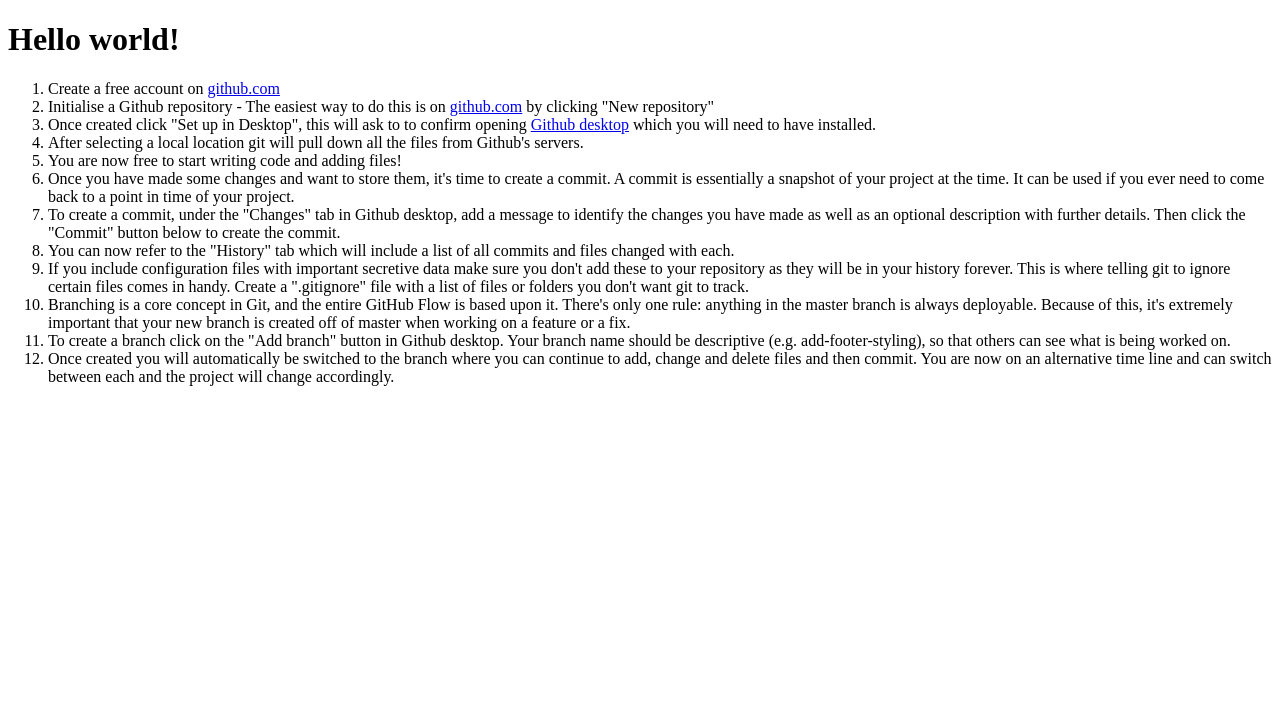
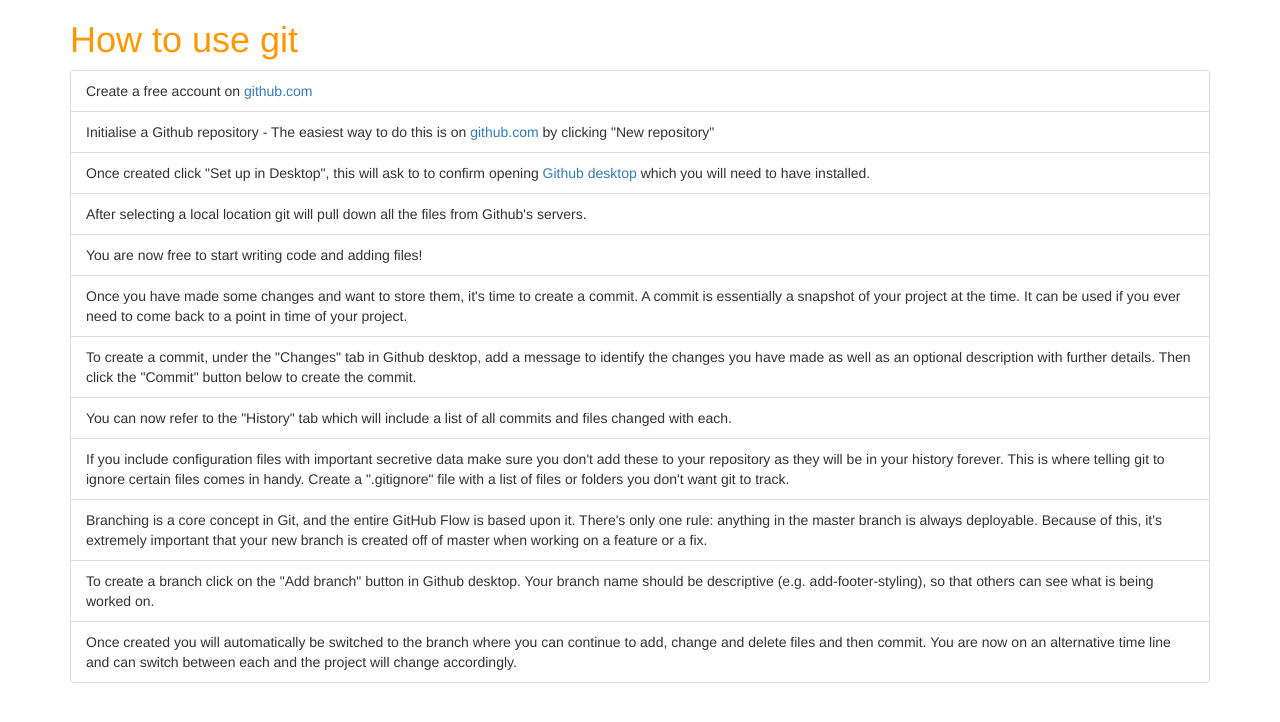
Before and after one commit to cactopuss/usingGit, a plain HTML site: page index.html in a window 1280 px wide. Drawn offline with nearby package versions, Linux system fonts and the light colour scheme.

Commit message:
Add 2 change

```diff
--- /dev/null
+++ b/css/main.css
@@ -0,0 +1,3 @@
+.fancy-heading {
+  color: #ff9800;
+}
--- a/index.html
+++ b/index.html
@@ -5,51 +5,56 @@
   <meta http-equiv="X-UA-Compatible" content="IE=Edge">
 
   <title>Git walk-through</title>
+
+  <link rel="stylesheet" type="text/css" href="https://maxcdn.bootstrapcdn.com/bootstrap/3.3.7/css/bootstrap.min.css">
+
+  <link rel="stylesheet" type="text/css" href="css/main.css">
 </head>
 <body>
-  <h1>Hello world!</h1>
+  <div class="container">
+    <h1 class="fancy-heading">How to use git</h1>
 
-    <ol>
-      <li>
-      Create a free account on <a href="https://github.com">github.com</a>
+    <ol class="list-group">
+      <li class="list-group-item">
+        Create a free account on <a href="https://github.com" target="_blank">github.com</a>
       </li>
-      <li>
-        Initialise a Github repository - The easiest way to do this is on <a href="https://github.com">github.com</a> by clicking "New repository"
+      <li class="list-group-item">
+        Initialise a Github repository - The easiest way to do this is on <a href="https://github.com" target="_blank">github.com</a> by clicking "New repository"
       </li>
-    <li>
+      <li class="list-group-item">
         Once created click "Set up in Desktop", this will ask to to confirm opening <a href="https://desktop.github.com/">Github desktop</a> which you will need to have installed.
       </li>
-        <li>
+      <li class="list-group-item">
         After selecting a local location git will pull down all the files from Github's servers.
       </li>
-        <li>
+      <li class="list-group-item">
         You are now free to start writing code and adding files!
       </li>
-        <li>
+      <li class="list-group-item">
         Once you have made some changes and want to store them, it's time to create a commit. A commit is essentially a snapshot of your project at the time. It can be used if you ever need to come back to a point in time of your project.
       </li>
-        <li>
+      <li class="list-group-item">
         To create a commit, under the "Changes" tab in Github desktop, add a message to identify the changes you have made as well as an optional description with further details. Then click the "Commit" button below to create the commit.
       </li>
-        <li>
+      <li class="list-group-item">
         You can now refer to the "History" tab which will include a list of all commits and files changed with each.
       </li>
-        <li>
+      <li class="list-group-item">
         If you include configuration files with important secretive data make sure you don't add these to your repository as they will be in your history forever. This is where telling git to ignore certain files comes in handy. Create a ".gitignore" file with a list of files or folders you don't want git to track.
       </li>
-      <li>
+      <li class="list-group-item">
         Branching is a core concept in Git, and the entire GitHub Flow is based upon it. There's only one rule: anything in the master branch is always deployable.
         Because of this, it's extremely important that your new branch is created off of master when working on a feature or a fix.
       </li>
-          <li>
+      <li class="list-group-item">
         To create a branch click on the "Add branch" button in Github desktop. Your branch name should be descriptive (e.g. add-footer-styling), so that others can see what is being worked on.
       </li>
-          <li>
+      <li class="list-group-item">
         Once created you will automatically be switched to the branch where you can continue to add, change and delete files and then commit. You are now on an alternative time line and can switch between each and the project will change accordingly.
       </li>
     </ol>
+  </div>
+
+  <script src="https://maxcdn.bootstrapcdn.com/bootstrap/3.3.7/js/bootstrap.min.js"></script>
 </body>
 </html>
-
-</body>
-</html>
```
Lines whose indentation alone changed are shown as unchanged.
